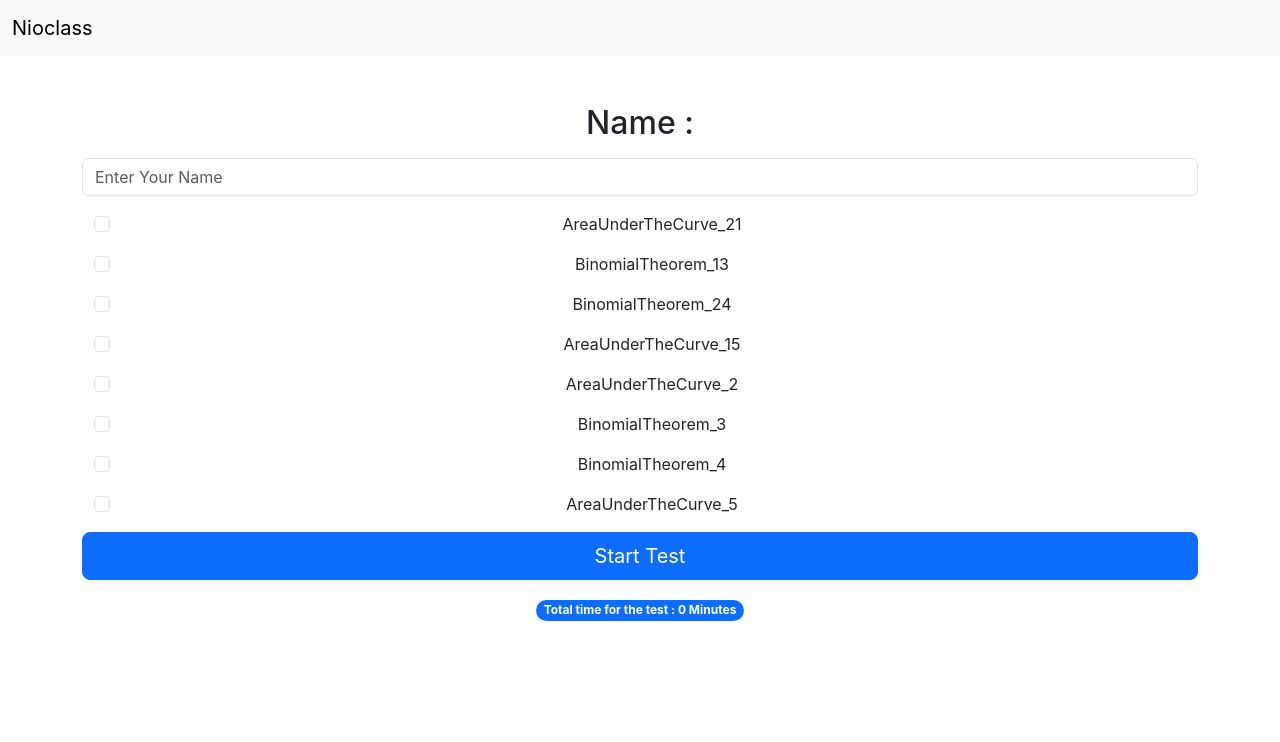
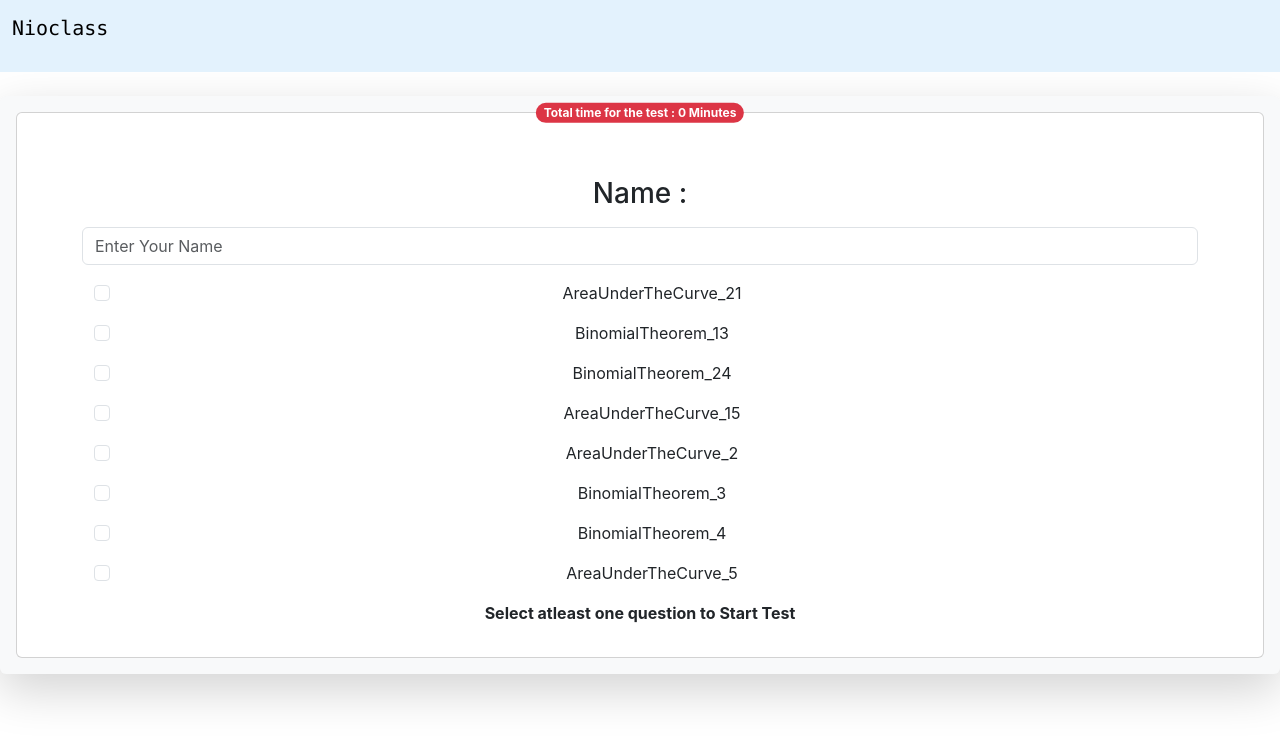
Before and after one commit to sadanmian/nioclass, a React (Create React App) app: page / in a window 1280 px wide. Shown: the top 742 px of the page. Built offline with nearby package versions, Linux system fonts and the light colour scheme.

Commit message:
All done

```diff
--- a/src/components/Form.jsx
+++ b/src/components/Form.jsx
@@ -5,7 +5,6 @@ import { UserContext } from "../context/Context";
 export default function Form() {
   const context = useContext(UserContext);
   const navigate = useNavigate();
-  // const [questions, setQuestions] = useState([]);
 
   const handleName = (e) => {
     context.setName(e.target.value);
@@ -13,9 +12,7 @@ export default function Form() {
 
   const handleChange = (e) => {
     const value = e.target.value;
-    // console.log(value);
     const checked = e.target.checked;
-    // console.log(checked);
     if (checked) {
       context.setQuestions([...context.questions, value]);
     } else {
@@ -32,7 +29,7 @@ export default function Form() {
   return (
     <div className="mb-3 my-5 container">
       <label htmlFor="exampleFormControlInput1" className="form-label">
-        <h2>Name : {context.name}</h2>
+        <h3>Name : {context.name}</h3>
       </label>
       <input
         type="text"
@@ -141,6 +138,7 @@ export default function Form() {
         </div>
       </div>
 
+      {context.questions.length > 0 ? (
         <div>
           <Link
             to={"/test"}
@@ -153,12 +151,16 @@ export default function Form() {
                 onClick={handleSubmit}
                 className="btn btn-primary btn-lg"
                 type="button"
+                disabled={context.questions.length === 0}
               >
                 Start Test
               </button>
             </div>
           </Link>
         </div>
+      ) : (
+        <p className="fw-bolder">Select atleast one question to Start Test</p>
+      )}
     </div>
   );
 }
--- a/src/components/Navbar.jsx
+++ b/src/components/Navbar.jsx
@@ -1,13 +1,12 @@
 import React from "react";
-import { Link } from "react-router-dom";
 
 export default function Navbar() {
   return (
-    <nav className="navbar bg-body-tertiary">
+    <nav className="navbar" style={{ backgroundColor: "#e3f2fd" }}>
       <div className="container-fluid">
-        <Link to={"/"} className="navbar-brand">
-          Nioclass
-        </Link>
+        <a href="/" className="navbar-brand">
+          <p className="font-monospace">Nioclass</p>
+        </a>
       </div>
     </nav>
   );
--- a/src/pages/Finish.jsx
+++ b/src/pages/Finish.jsx
@@ -7,17 +7,30 @@ export default function Finish() {
   return (
     <div>
       <Navbar />
-      <p>Total Time taken: {context.timeElapsed}</p>
-      <p>Total Time:</p>
-      <p>Name : {context.name} </p>
-      {context.questions.map((question, index) => (
-        <p key={index}>
-          QuestionIds:{question} : Time{" "}
-          {Math.floor(context.timeTaken[index] / 1000)} s
-        </p>
-      ))}
-
-      <p>Total time taken to complete the test</p>
+      <div className="shadow-lg p-3 mb-5 bg-body-tertiary rounded my-5">
+        <div className="card my-5 position-relative">
+          <div className="card-body">
+            <p className="font-monospace">Name : {context.name}</p>
+            <p className="font-monospace">
+              Total Time taken to complete the whole test :{" "}
+              {context.timeElapsed} seconds
+            </p>
+            <h3 className="font-monospace">Time taken per question</h3>
+            {context.questions.map((question, index) => (
+              <ul>
+                <li>
+                  <p className="font-monospace" key={index}>
+                    QuestionIds : {question} || Time taken :{" "}
+                    {Math.floor(context.timeTaken[index] / 1000)
+                      ? `${Math.floor(context.timeTaken[index] / 1000)} seconds`
+                      : "Not Attempt"}
+                  </p>
+                </li>
+              </ul>
+            ))}
+          </div>
+        </div>
+      </div>
     </div>
   );
 }
--- a/src/pages/Home.jsx
+++ b/src/pages/Home.jsx
@@ -8,10 +8,17 @@ export default function Home() {
   return (
     <>
       <Navbar />
-      <Form />
-      <span className="badge rounded-pill text-bg-primary">
-        Total time for the test : {`${context.questions.length * 5} Minutes`}
-      </span>
+      <div className="shadow-lg p-3 mb-5 bg-body-tertiary rounded my-4">
+        <div className="card position-relative">
+          <div className="card-body">
+            <Form />
+            <span className="position-absolute top-0 start-50 translate-middle badge rounded-pill bg-danger">
+              Total time for the test :{" "}
+              {`${context.questions.length * 5} Minutes`}
+            </span>
+          </div>
+        </div>
+      </div>
     </>
   );
 }
--- a/src/pages/Test.jsx
+++ b/src/pages/Test.jsx
@@ -26,13 +26,14 @@ export default function Test() {
   const [questionNo, setQuestionNo] = useState(0);
   const [question, setQuestion] = useState([]);
   const [isTestFinished, setIsTestFinished] = useState(false);
+  const [isLoading, setIsLoading] = useState(true);
 
   const url = `https://0h8nti4f08.execute-api.ap-northeast-1.amazonaws.com/getQuestionDetails/getquestiondetails?QuestionID=${context.questions[questionNo]}`;
 
   useEffect(() => {
     if (!isTestFinished) {
       const interval = setInterval(() => {
-        console.log(context.timeElapsed);
+        // console.log(context.timeElapsed);
         context.setTimeElapsed((prev) => prev + 1);
       }, 1000);
       return () => {
@@ -46,7 +47,7 @@ export default function Test() {
     async function fetch() {
       try {
         const res = await axios.get(url);
-        console.log(res);
+        setIsLoading(false);
         setQuestion(res.data);
       } catch (error) {
         console.log(error);
@@ -72,22 +73,31 @@ export default function Test() {
   return (
     <div>
       <Navbar />
-      <h3>{context.timeElapsed}</h3>
-      {!isTestFinished && (
+
+      <div className="shadow-lg p-3 mb-5 bg-body-tertiary rounded my-4">
+        {context.questions.length ? (
+          <div className="card my-5 position-relative">
+            <div className="card-body">
               <div className="container my-5 display-6">
+                {isLoading && (
+                  <div className="d-flex justify-content-center">
+                    <div className="spinner-border" role="status">
+                      <span className="visually-hidden">Loading...</span>
+                    </div>
+                  </div>
+                )}
                 {question.map((q, i) => (
                   <MathJaxContext key={i} version={3} config={config}>
                     <MathJax hideUntilTypeset={"first"}>{q.Question}</MathJax>
                   </MathJaxContext>
                 ))}
 
-          <h1 className="display-4">{}</h1>
                 <div className="container my-5">
                   <button
                     disabled={questionNo === 0}
                     onClick={() => setQuestionNo(questionNo - 1)}
                     type="button"
-              className="btn btn-primary mx-5"
+                    className="btn btn-primary mx-5 my-3"
                   >
                     Previous
                   </button>
@@ -95,7 +105,7 @@ export default function Test() {
                     disabled={questionNo === context.questions.length - 1}
                     onClick={handleNext}
                     type="button"
-              className="btn btn-primary mx-5"
+                    className="btn btn-primary mx-5 my-3"
                   >
                     Next
                   </button>
@@ -112,7 +122,15 @@ export default function Test() {
                   </Link>
                 </div>
               </div>
+              <span className="position-absolute top-0 start-50 translate-middle badge rounded-pill bg-danger">
+                Time Elapsed : {context.timeElapsed}s
+              </span>
+            </div>
+          </div>
+        ) : (
+          <p className="fw-bolder">Select atleast one question to Start Test</p>
         )}
+      </div>
     </div>
   );
 }
```
Lines whose indentation alone changed are shown as unchanged.
